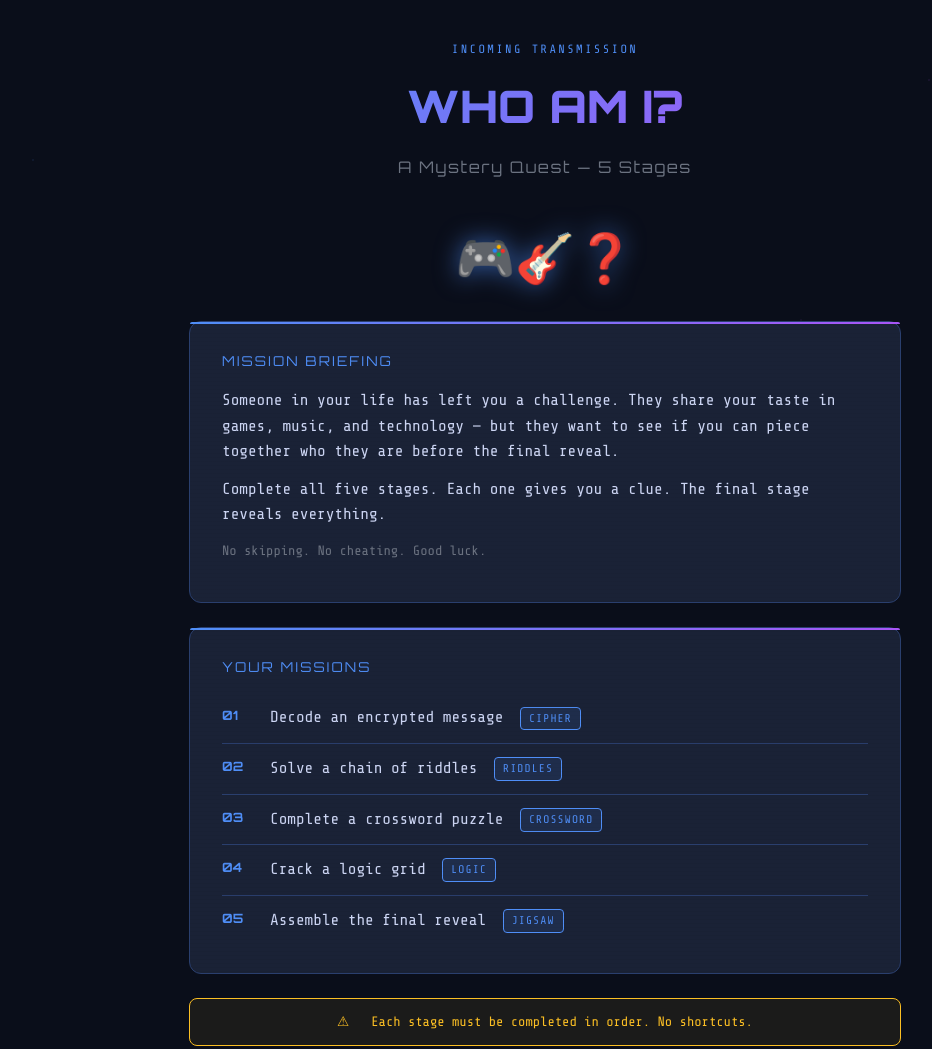
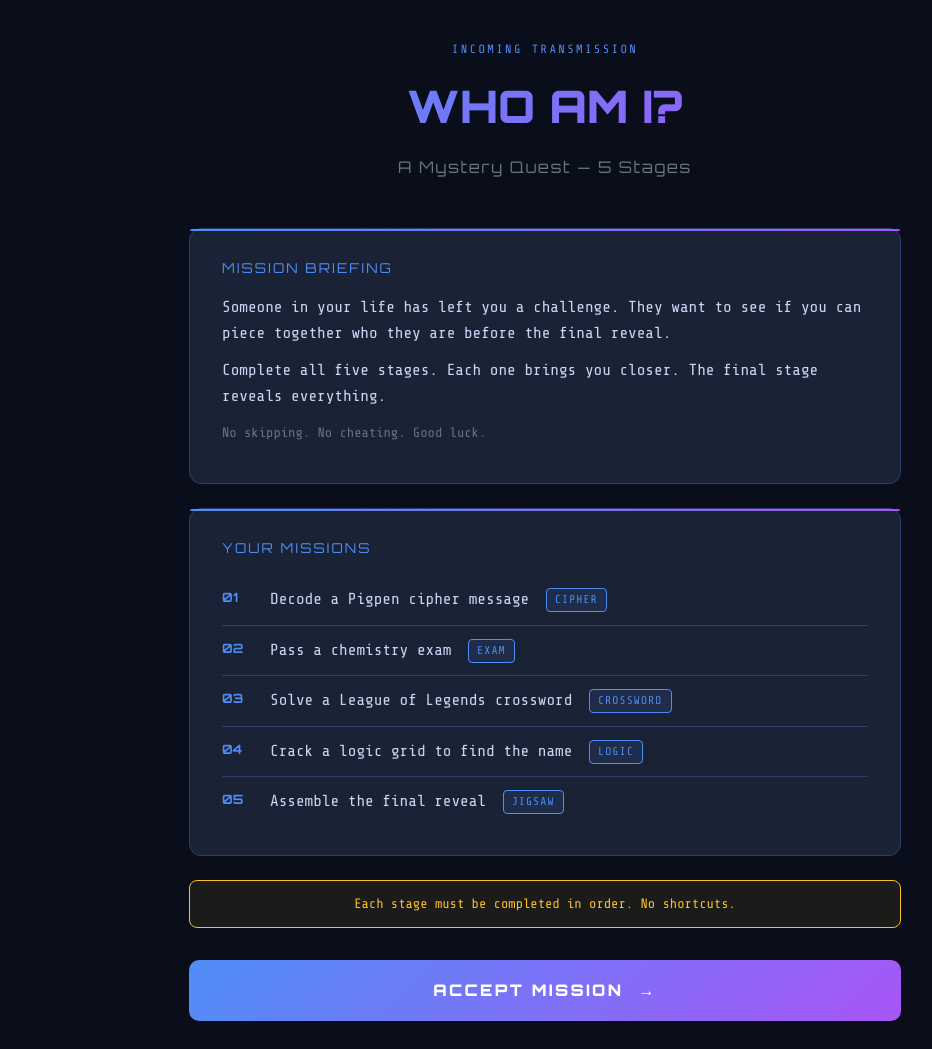
Before and after one commit to LamPham123/aaivmentee, a plain HTML site: page index.html in a window 1280 px wide. Shown: the top 1049 px of the page, without its empty margins (95-1027 px from the left). Drawn offline with nearby package versions, Linux system fonts and the light colour scheme.

Commit message:
Update homepage: reflect actual puzzles, remove emojis

```diff
--- a/index.html
+++ b/index.html
@@ -6,20 +6,7 @@
   <title>Who Am I? — Mystery Quest</title>
   <link rel="stylesheet" href="style.css" />
   <style>
-    .intro-art {
-      font-size: 3rem;
-      text-align: center;
-      margin: 24px 0 16px;
-      filter: drop-shadow(0 0 12px rgba(79,142,247,0.6));
-      animation: float 3s ease-in-out infinite;
-    }
-
-    @keyframes float {
-      0%, 100% { transform: translateY(0); }
-      50% { transform: translateY(-8px); }
-    }
-
-    .mission-list {
+.mission-list {
       list-style: none;
       padding: 0;
       counter-reset: mission;
@@ -114,17 +101,14 @@
       <h2 class="subtitle">A Mystery Quest — 5 Stages</h2>
     </header>
 
-    <div class="intro-art">🎮🎸❓</div>
-
     <div class="panel">
       <p class="panel-title">Mission Briefing</p>
       <p>
-        Someone in your life has left you a challenge. They share your taste in games,
-        music, and technology — but they want to see if you can piece together who they are
-        before the final reveal.
+        Someone in your life has left you a challenge. They want to see if you can
+        piece together who they are before the final reveal.
       </p>
       <p>
-        Complete all five stages. Each one gives you a clue. The final stage reveals everything.
+        Complete all five stages. Each one brings you closer. The final stage reveals everything.
       </p>
       <p class="dim">No skipping. No cheating. Good luck.</p>
     </div>
@@ -133,16 +117,16 @@
       <p class="panel-title">Your Missions</p>
       <ul class="mission-list">
         <li>
-          Decode an encrypted message <span class="tag">CIPHER</span>
+          Decode a Pigpen cipher message <span class="tag">CIPHER</span>
         </li>
         <li>
-          Solve a chain of riddles <span class="tag">RIDDLES</span>
+          Pass a chemistry exam <span class="tag">EXAM</span>
         </li>
         <li>
-          Complete a crossword puzzle <span class="tag">CROSSWORD</span>
+          Solve a League of Legends crossword <span class="tag">CROSSWORD</span>
         </li>
         <li>
-          Crack a logic grid <span class="tag">LOGIC</span>
+          Crack a logic grid to find the name <span class="tag">LOGIC</span>
         </li>
         <li>
           Assemble the final reveal <span class="tag">JIGSAW</span>
@@ -151,7 +135,7 @@
     </div>
 
     <div class="warning-box">
-      ⚠ &nbsp; Each stage must be completed in order. No shortcuts.
+      Each stage must be completed in order. No shortcuts.
     </div>
 
     <a href="puzzle1.html" class="start-btn">ACCEPT MISSION &nbsp;→</a>
```
